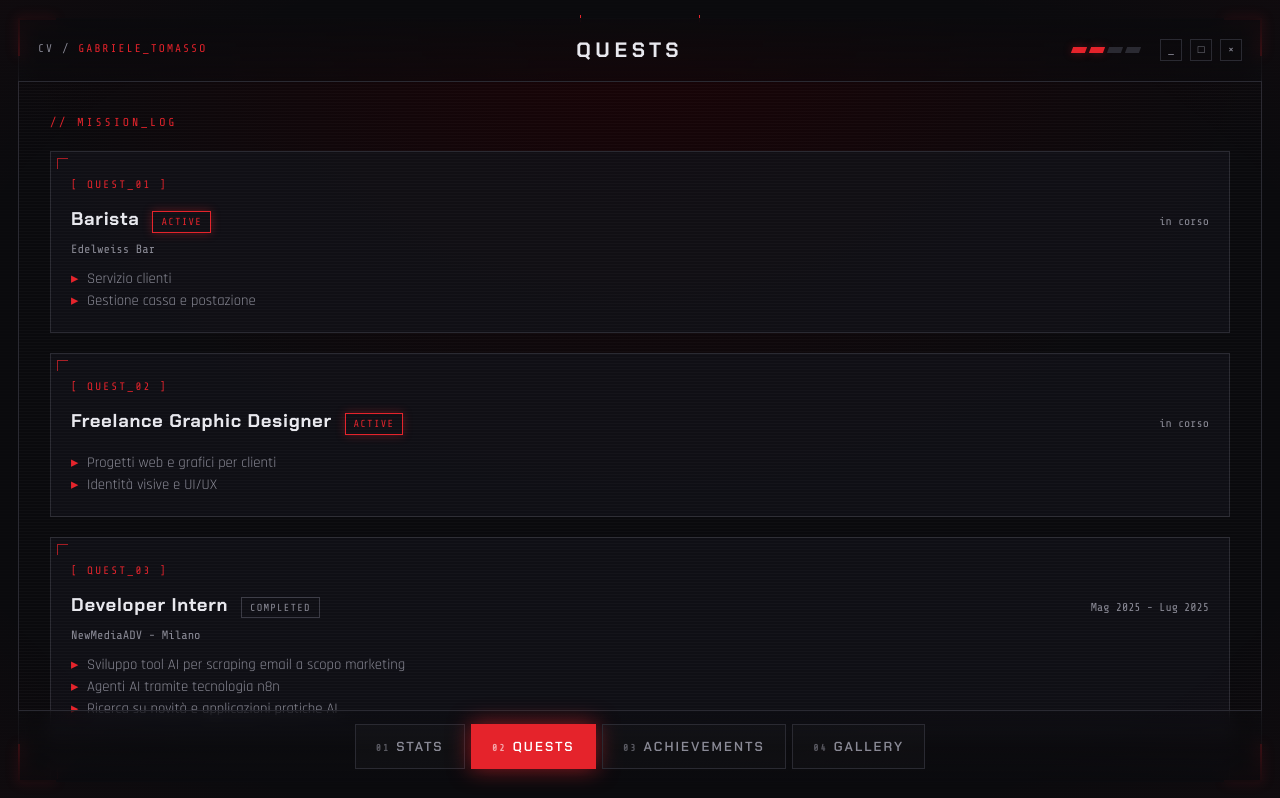
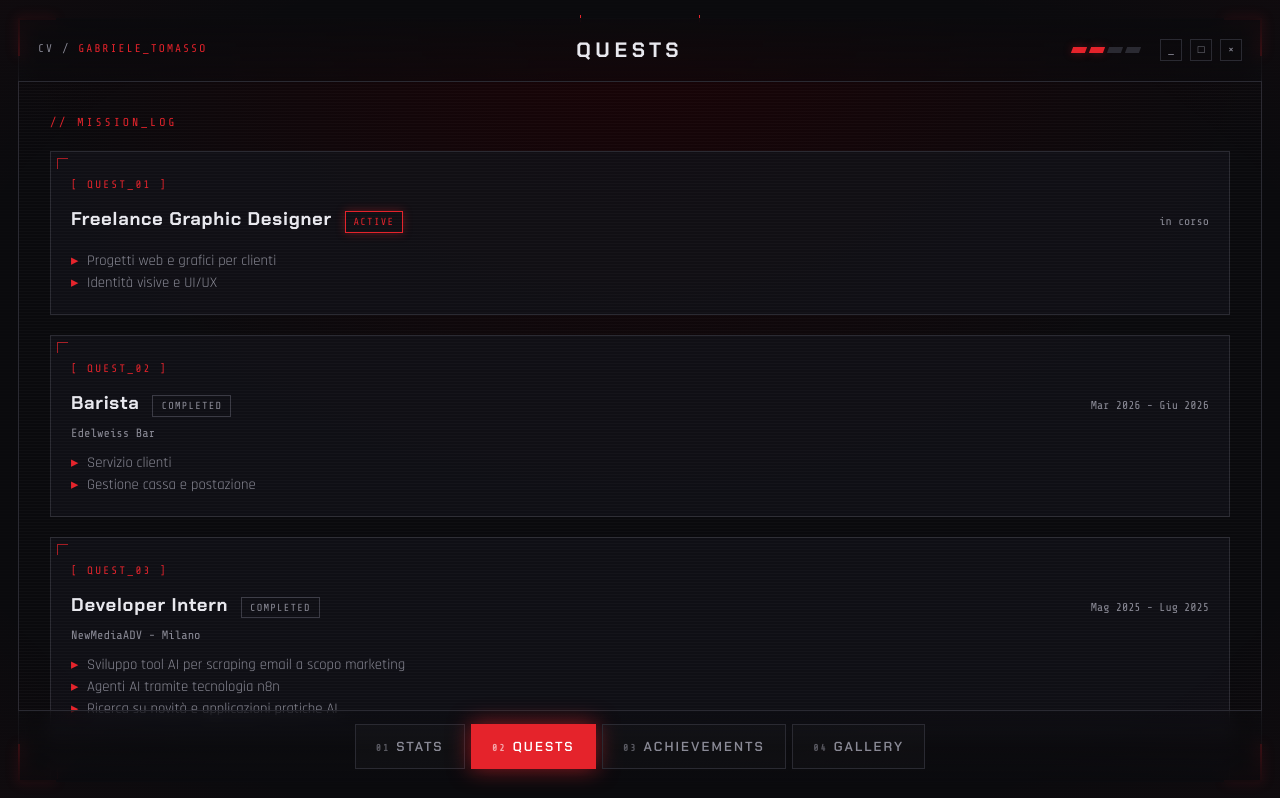
Before and after one commit to Tommiconlai/Portfolio, a React (Vite) app: page /#/quests in a window 1280 px wide. Shown: the top 798 px of the page. Built offline with nearby package versions, Linux system fonts and the light colour scheme.

Commit message:
modifica a profile.js

```diff
--- a/src/data/profile.js
+++ b/src/data/profile.js
@@ -1,6 +1,4 @@
-// ==================== CONTENUTI PORTFOLIO ====================
-// Tutti i testi del sito in un unico posto. Aggiorna qui.
-// TODO [INPUT GABRIELE]: voci marcate sotto da verificare/completare.
+// CONTENUTI PORTFOLIO
 
 import photo from "../assets/just_me.jpg";
 import photoAlias from "../assets/me_alias.jpg";
@@ -19,7 +17,6 @@ export const identity = {
   location: "Cinisello Balsamo, IT",
 };
 
-// TODO [INPUT GABRIELE]: inserire URL reali (Behance assente).
 export const contacts = [
   { label: "Email", icon: "Mail", href: "mailto:tomasso.job@gmail.com" },
   { label: "GitHub", icon: "Github", href: "https://github.com/tommiconlai" },
@@ -40,20 +37,19 @@ export const bio = [
   "Ogni progetto nasce con un occhio alla user experience e l'altro alla pulizia del codice.",
 ];
 
-// TODO [INPUT GABRIELE]: verificare/correggere voci ed estremi temporali.
 export const quests = [
-  {
-    title: "Barista",
-    org: "Edelweiss Bar",
-    date: "in corso",
-    status: "active",
-    bullets: ["Servizio clienti", "Gestione cassa e postazione"],
-  },
   {
     title: "Freelance Graphic Designer",
     date: "in corso",
     status: "active",
     bullets: ["Progetti web e grafici per clienti", "Identità visive e UI/UX"],
+  },
+  {
+    title: "Barista",
+    org: "Edelweiss Bar",
+    date: "Mar 2026 - Giu 2026",
+    status: "done",
+    bullets: ["Servizio clienti", "Gestione cassa e postazione"],
   },
   {
     title: "Developer Intern",
```
